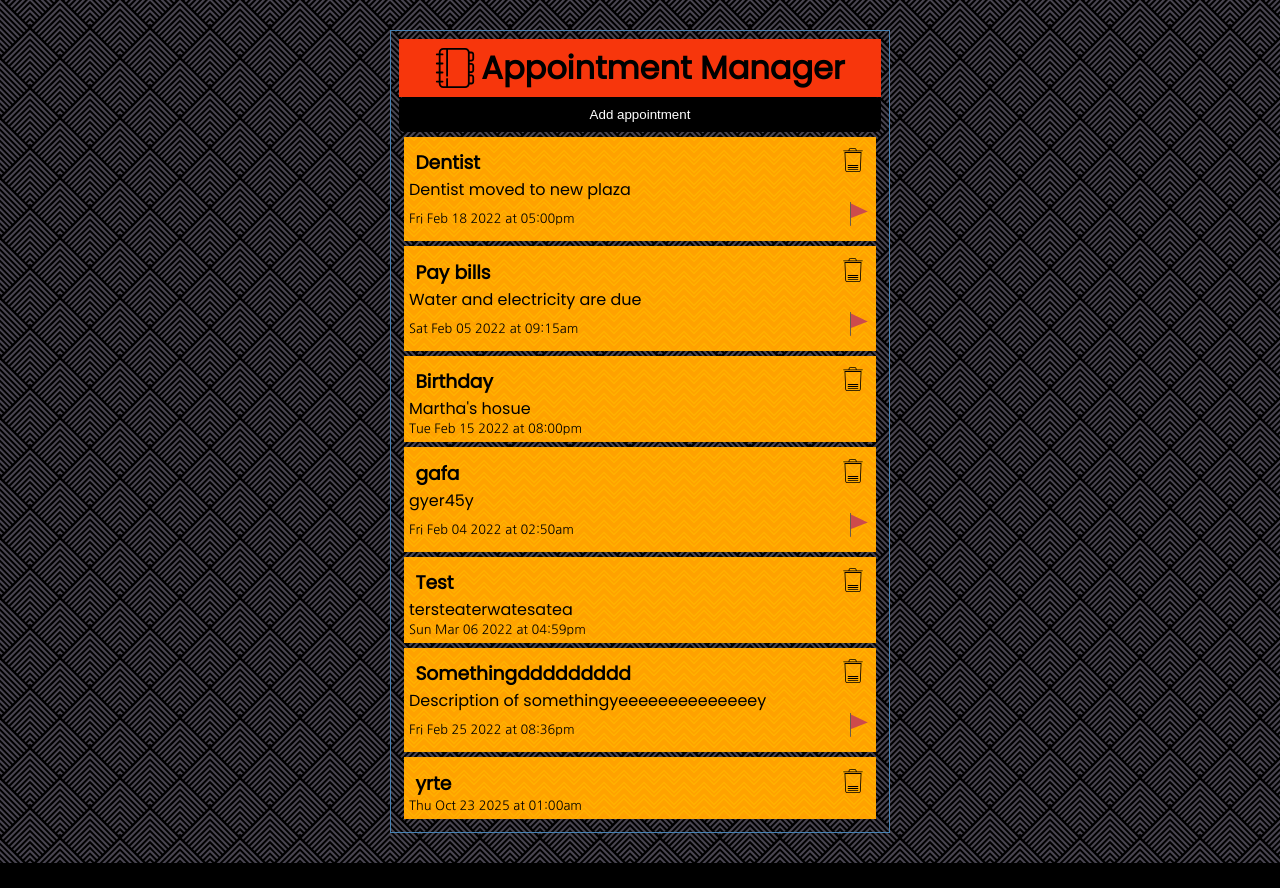
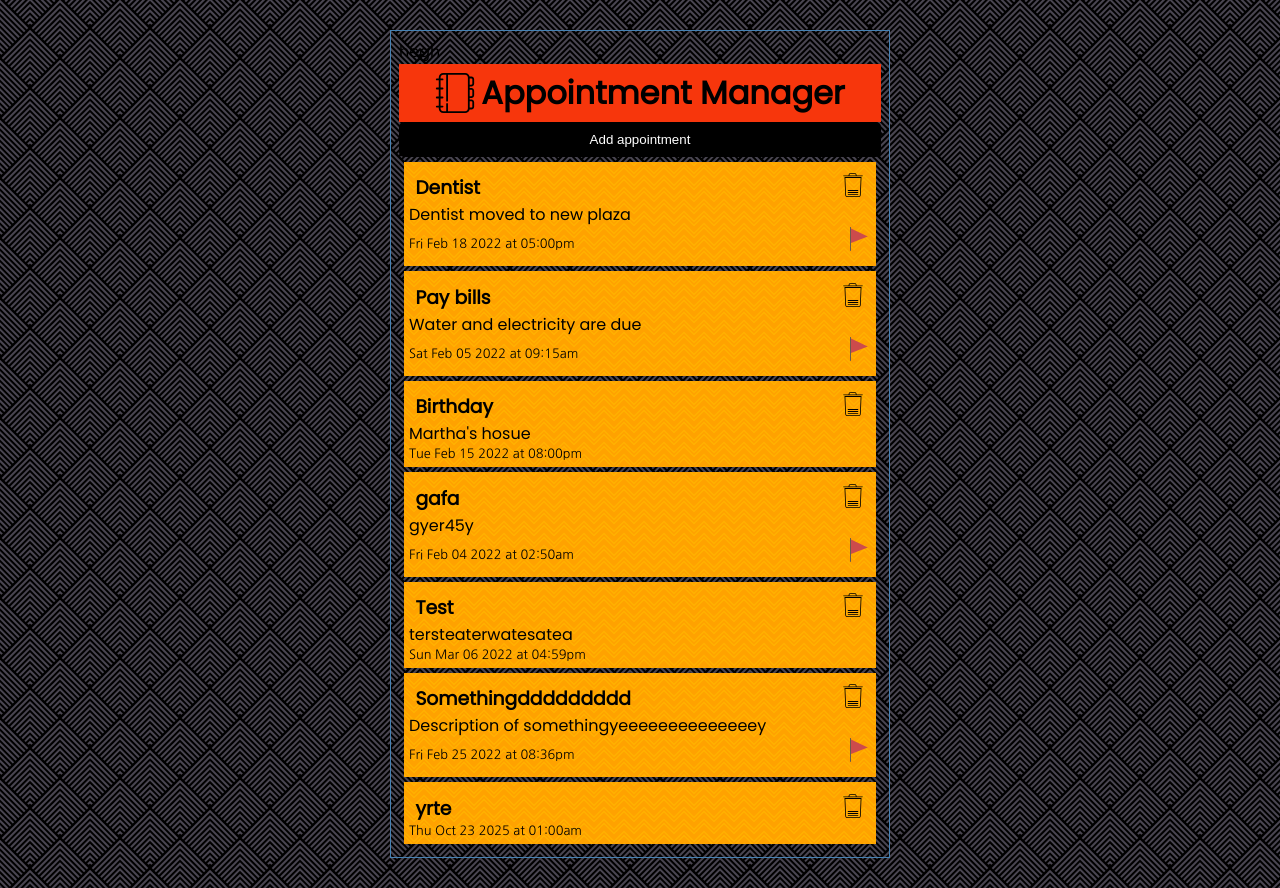
Before and after one commit to jmiguelcastellanosj/ap-m, a React (Create React App) app: page / in a window 1280 px wide. Before the commit the page ends 863 px from the top, so only its background shows below. Built offline with nearby package versions, Linux system fonts and the light colour scheme; data requests are answered from the project's data file.

Commit message:
add p tag above header in dashboard

```diff
--- a/src/views/Dashboard.js
+++ b/src/views/Dashboard.js
@@ -25,6 +25,7 @@ function Dashboard() {
 
   return (
     <div style={dashboardStyle}>
+      <p>hegh</p>
       <Header />
       <AppointmentList />
     </div>
```
